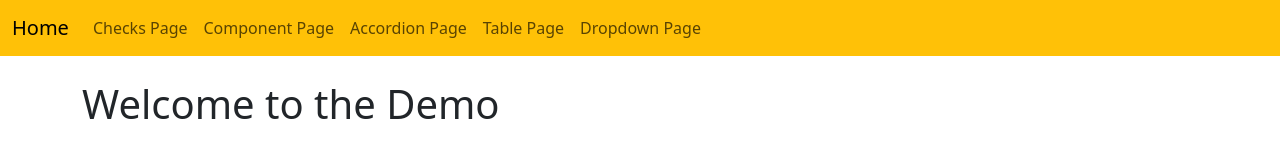
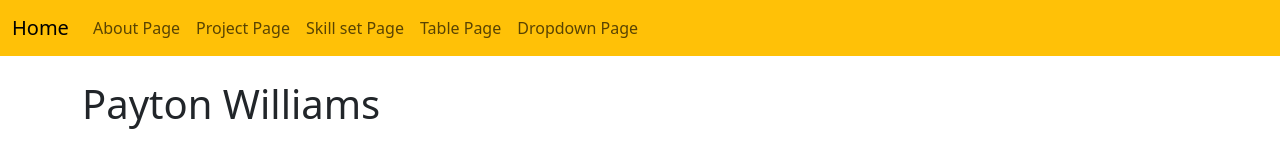
Before and after one commit to PaytonRWilliams/3033HW10, a plain HTML site: page index.html in a window 1280 px wide. Drawn offline with nearby package versions, Linux system fonts and the light colour scheme.

Commit message:
Update index.html

```diff
--- a/index.html
+++ b/index.html
@@ -17,13 +17,13 @@
         <div class="collapse navbar-collapse" id="navbarNav">
           <ul class="navbar-nav">
             <li class="nav-item">
-              <a class="nav-link" href="checks.html">Checks Page</a>
+              <a class="nav-link" href="about.html">About Page</a>
             </li>
             <li class="nav-item">
-              <a class="nav-link" href="component.html">Component Page</a>
+              <a class="nav-link" href="projects.html">Project Page</a>
             </li>
             <li class="nav-item">
-              <a class="nav-link" href="accordion.html">Accordion Page</a>
+              <a class="nav-link" href="skillset.html">Skill set Page</a>
             </li>
             <li class="nav-item">
               <a class="nav-link" href="table.html">Table Page</a>
@@ -38,7 +38,7 @@
 
     <!-- Content Section -->
     <div class="container mt-4">
-      <h1>Welcome to the Demo</h1>
+      <h1>Payton Williams</h1>
       <!-- Your existing content goes here -->
     </div>
 
```
